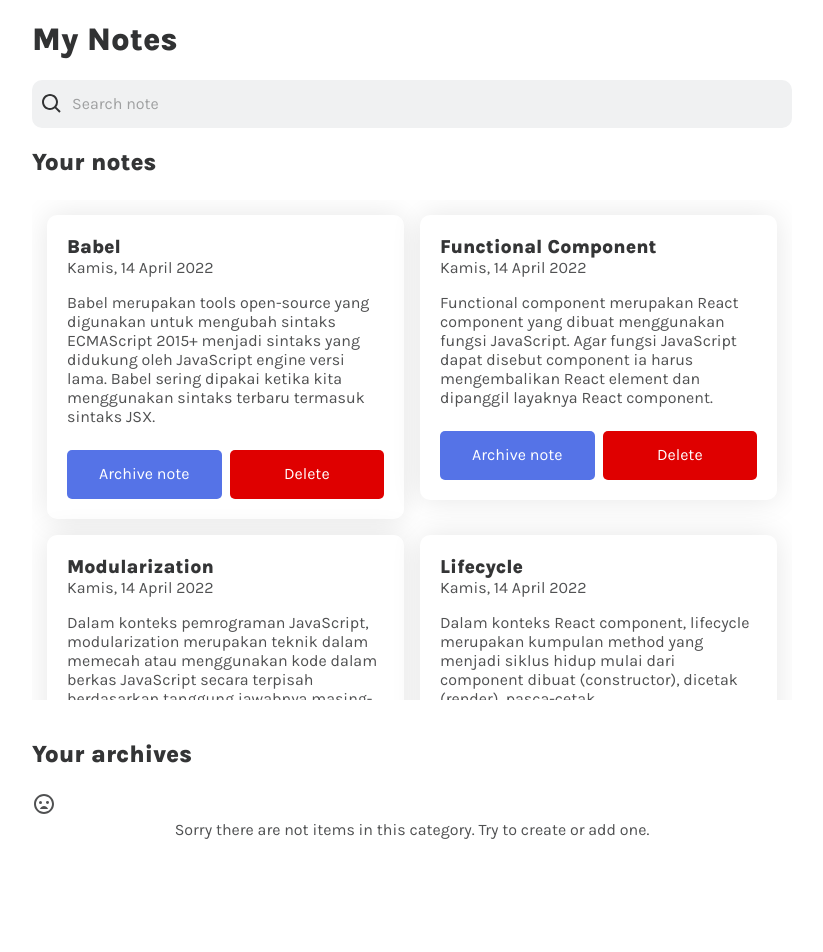
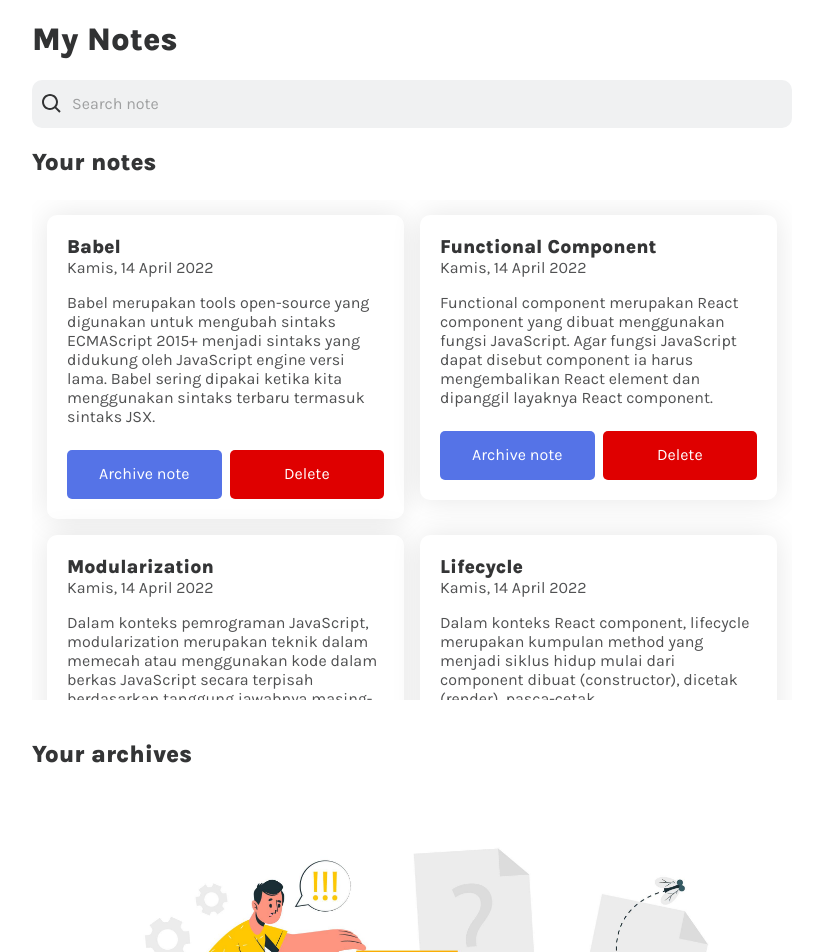
Before and after one commit to Bahree669/dicoding-submission-personal-note, a React (Create React App) app: page / in a window 1280 px wide. Shown: the top 952 px of the page, without its empty margins (228-1051 px from the left). Before the commit the page ends 907 px from the top, so only its background shows below. Built offline with nearby package versions, Linux system fonts and the light colour scheme; the HTML template or start-up script is replaced by a standard one.

Commit message:
make the notice render image

```diff
--- a/src/Components/NoNotesNotice/NoNotesNotice.jsx
+++ b/src/Components/NoNotesNotice/NoNotesNotice.jsx
@@ -1,16 +1,13 @@
 import React from "react";
 import "./NoNotesNotice.css";
 
+import noItemImage from "../../Assets/no-item.jpg";
+
 function NoNotesNotice({ noticeMessage }) {
     return (
-        <div>
-            <div>
-                <svg xmlns='http://www.w3.org/2000/svg' width='24' height='24' style={{ fill: "#505152" }}>
-                    <path d='M12 2C6.486 2 2 6.486 2 12s4.486 10 10 10 10-4.486 10-10S17.514 2 12 2zm0 18c-4.411 0-8-3.589-8-8s3.589-8 8-8 8 3.589 8 8-3.589 8-8 8z'></path>
-                    <circle cx='8.5' cy='10.5' r='1.5'></circle>
-                    <circle cx='15.493' cy='10.493' r='1.493'></circle>
-                    <path d='M12 14c-3 0-4 3-4 3h8s-1-3-4-3z'></path>
-                </svg>
+        <div className='notice'>
+            <div className='notice-img'>
+                <img src={noItemImage} alt='no item' />
             </div>
 
             <h3 className='notice-title'>{noticeMessage}</h3>
```
